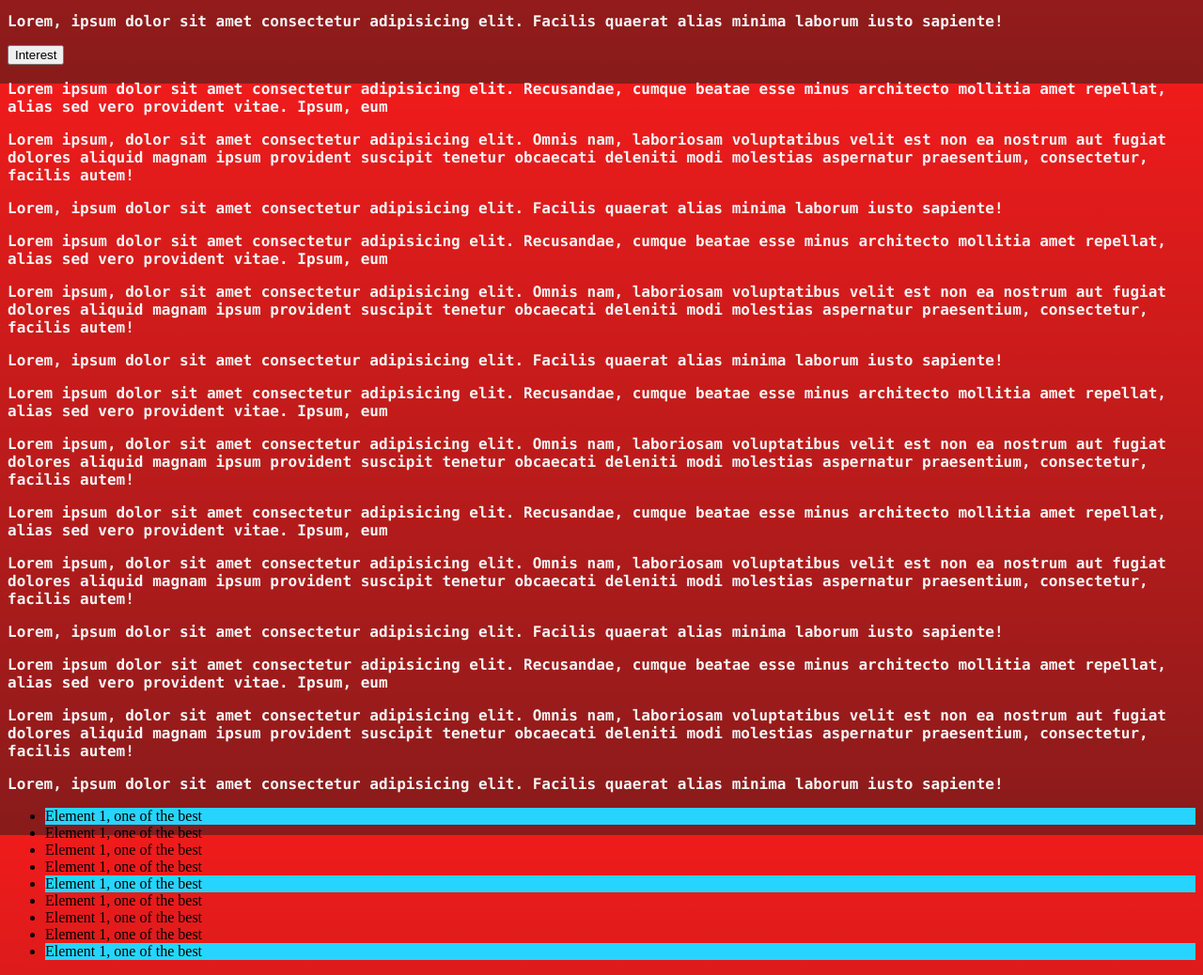
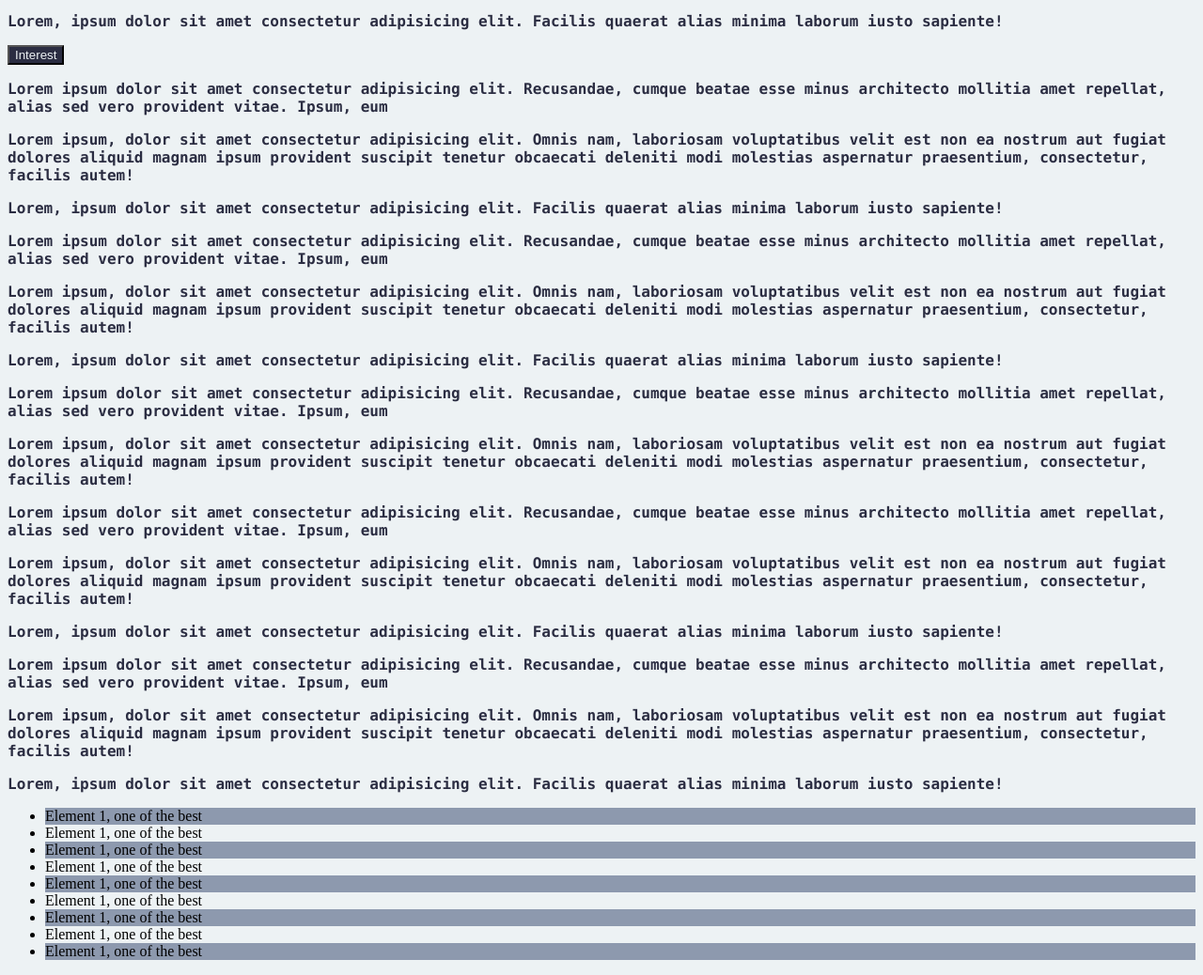
Before and after one commit to Yann-Cesar/portfolio-website, a plain HTML site: page index.html in a window 1280 px wide. Shown: the part 711-1749 px from the top of the page at 94% size. Drawn offline with Linux system fonts and the light colour scheme.

Commit message:
chosen color palette

```diff
--- a/index.html
+++ b/index.html
@@ -10,31 +10,31 @@
     <h1>Welcome to my World Wide Wizardry! (trade mark)</h1>
     <p>Lorem ipsum, dolor sit amet consectetur adipisicing elit. Eos nihil beatae, sapiente rerum quod eligendi reprehenderit at itaque accusantium molestiae earum illo ratione assumenda dignissimos suscipit mollitia explicabo accusamus nisi?</p>
     <div id="box1">
-        <p id="p1">Lorem ipsum dolor sit amet consectetur adipisicing elit. Recusandae, cumque beatae esse minus architecto mollitia amet repellat, alias sed vero provident vitae. Ipsum, eum</p>
+        <p id="pbox">Lorem ipsum dolor sit amet consectetur adipisicing elit. Recusandae, cumque beatae esse minus architecto mollitia amet repellat, alias sed vero provident vitae. Ipsum, eum</p>
     </div>
     <div id="box2">
         <div id="box3"></div>
     </div>
     <p id="p1">Lorem ipsum dolor sit amet consectetur adipisicing elit. Recusandae, cumque beatae esse minus architecto mollitia amet repellat, alias sed vero provident vitae. Ipsum, eum</p>
-    <p id="p2">Lorem ipsum, dolor sit amet consectetur adipisicing elit. Omnis nam, laboriosam voluptatibus velit est non ea nostrum aut fugiat dolores aliquid magnam ipsum provident suscipit tenetur obcaecati deleniti modi molestias aspernatur praesentium, consectetur, facilis autem!</p>
+    <p id="p1">Lorem ipsum, dolor sit amet consectetur adipisicing elit. Omnis nam, laboriosam voluptatibus velit est non ea nostrum aut fugiat dolores aliquid magnam ipsum provident suscipit tenetur obcaecati deleniti modi molestias aspernatur praesentium, consectetur, facilis autem!</p>
     <p id="p1">Lorem ipsum dolor sit amet consectetur adipisicing elit. Recusandae, cumque beatae esse minus architecto mollitia amet repellat, alias sed vero provident vitae. Ipsum, eum</p>
     <p id="p2">Lorem ipsum, dolor sit amet consectetur adipisicing elit. Omnis nam, laboriosam voluptatibus velit est non ea nostrum aut fugiat dolores aliquid magnam ipsum provident suscipit tenetur obcaecati deleniti modi molestias aspernatur praesentium, consectetur, facilis autem!</p>
-    <p id="p3">Lorem, ipsum dolor sit amet consectetur adipisicing elit. Facilis quaerat alias minima laborum iusto sapiente!</p>
+    <p id="p2">Lorem, ipsum dolor sit amet consectetur adipisicing elit. Facilis quaerat alias minima laborum iusto sapiente!</p>
     <a href="https://pokemon.com"><button>Interest</button></a>
     <p id="p1">Lorem ipsum dolor sit amet consectetur adipisicing elit. Recusandae, cumque beatae esse minus architecto mollitia amet repellat, alias sed vero provident vitae. Ipsum, eum</p>
-    <p id="p2">Lorem ipsum, dolor sit amet consectetur adipisicing elit. Omnis nam, laboriosam voluptatibus velit est non ea nostrum aut fugiat dolores aliquid magnam ipsum provident suscipit tenetur obcaecati deleniti modi molestias aspernatur praesentium, consectetur, facilis autem!</p>
-    <p id="p3">Lorem, ipsum dolor sit amet consectetur adipisicing elit. Facilis quaerat alias minima laborum iusto sapiente!</p>
+    <p id="p1">Lorem ipsum, dolor sit amet consectetur adipisicing elit. Omnis nam, laboriosam voluptatibus velit est non ea nostrum aut fugiat dolores aliquid magnam ipsum provident suscipit tenetur obcaecati deleniti modi molestias aspernatur praesentium, consectetur, facilis autem!</p>
+    <p id="p1">Lorem, ipsum dolor sit amet consectetur adipisicing elit. Facilis quaerat alias minima laborum iusto sapiente!</p>
     <p id="p1">Lorem ipsum dolor sit amet consectetur adipisicing elit. Recusandae, cumque beatae esse minus architecto mollitia amet repellat, alias sed vero provident vitae. Ipsum, eum</p>
-    <p id="p2">Lorem ipsum, dolor sit amet consectetur adipisicing elit. Omnis nam, laboriosam voluptatibus velit est non ea nostrum aut fugiat dolores aliquid magnam ipsum provident suscipit tenetur obcaecati deleniti modi molestias aspernatur praesentium, consectetur, facilis autem!</p>
-    <p id="p3">Lorem, ipsum dolor sit amet consectetur adipisicing elit. Facilis quaerat alias minima laborum iusto sapiente!</p>
+    <p id="p1">Lorem ipsum, dolor sit amet consectetur adipisicing elit. Omnis nam, laboriosam voluptatibus velit est non ea nostrum aut fugiat dolores aliquid magnam ipsum provident suscipit tenetur obcaecati deleniti modi molestias aspernatur praesentium, consectetur, facilis autem!</p>
+    <p id="p1">Lorem, ipsum dolor sit amet consectetur adipisicing elit. Facilis quaerat alias minima laborum iusto sapiente!</p>
     <p id="p1">Lorem ipsum dolor sit amet consectetur adipisicing elit. Recusandae, cumque beatae esse minus architecto mollitia amet repellat, alias sed vero provident vitae. Ipsum, eum</p>
-    <p id="p2">Lorem ipsum, dolor sit amet consectetur adipisicing elit. Omnis nam, laboriosam voluptatibus velit est non ea nostrum aut fugiat dolores aliquid magnam ipsum provident suscipit tenetur obcaecati deleniti modi molestias aspernatur praesentium, consectetur, facilis autem!</p>
+    <p id="p1">Lorem ipsum, dolor sit amet consectetur adipisicing elit. Omnis nam, laboriosam voluptatibus velit est non ea nostrum aut fugiat dolores aliquid magnam ipsum provident suscipit tenetur obcaecati deleniti modi molestias aspernatur praesentium, consectetur, facilis autem!</p>
     <p id="p1">Lorem ipsum dolor sit amet consectetur adipisicing elit. Recusandae, cumque beatae esse minus architecto mollitia amet repellat, alias sed vero provident vitae. Ipsum, eum</p>
-    <p id="p2">Lorem ipsum, dolor sit amet consectetur adipisicing elit. Omnis nam, laboriosam voluptatibus velit est non ea nostrum aut fugiat dolores aliquid magnam ipsum provident suscipit tenetur obcaecati deleniti modi molestias aspernatur praesentium, consectetur, facilis autem!</p>
-    <p id="p3">Lorem, ipsum dolor sit amet consectetur adipisicing elit. Facilis quaerat alias minima laborum iusto sapiente!</p>
+    <p id="p1">Lorem ipsum, dolor sit amet consectetur adipisicing elit. Omnis nam, laboriosam voluptatibus velit est non ea nostrum aut fugiat dolores aliquid magnam ipsum provident suscipit tenetur obcaecati deleniti modi molestias aspernatur praesentium, consectetur, facilis autem!</p>
+    <p id="p1">Lorem, ipsum dolor sit amet consectetur adipisicing elit. Facilis quaerat alias minima laborum iusto sapiente!</p>
     <p id="p1">Lorem ipsum dolor sit amet consectetur adipisicing elit. Recusandae, cumque beatae esse minus architecto mollitia amet repellat, alias sed vero provident vitae. Ipsum, eum</p>
-    <p id="p2">Lorem ipsum, dolor sit amet consectetur adipisicing elit. Omnis nam, laboriosam voluptatibus velit est non ea nostrum aut fugiat dolores aliquid magnam ipsum provident suscipit tenetur obcaecati deleniti modi molestias aspernatur praesentium, consectetur, facilis autem!</p>
-    <p id="p3">Lorem, ipsum dolor sit amet consectetur adipisicing elit. Facilis quaerat alias minima laborum iusto sapiente!</p>
+    <p id="p1">Lorem ipsum, dolor sit amet consectetur adipisicing elit. Omnis nam, laboriosam voluptatibus velit est non ea nostrum aut fugiat dolores aliquid magnam ipsum provident suscipit tenetur obcaecati deleniti modi molestias aspernatur praesentium, consectetur, facilis autem!</p>
+    <p id="p1">Lorem, ipsum dolor sit amet consectetur adipisicing elit. Facilis quaerat alias minima laborum iusto sapiente!</p>
     <ul>
         <li>Element 1, one of the best</li>
         <li>Element 1, one of the best</li>
--- a/style.css
+++ b/style.css
@@ -1,52 +1,71 @@
 body{
-    background: linear-gradient(rgb(240, 27, 27), rgb(136, 27, 27));
+    background: #EDF2F4;
+    /*linear-gradient(rgb(240, 27, 27), rgb(136, 27, 27));*/
     background-repeat: no-repeat;
     background-attachment: fixed;
 }
 
 h1{
-    color: white;
+    color: #2B2D42;
     font-family: "Comic Sans MS", "Press Start 2P", sans-serif;
     margin-right: auto;
     margin-left: auto;
-    text-shadow: 3px 3px 5px rgb(84, 0, 0);
+    text-shadow: 3px 3px 5px #EF233C;
 }
 
 p{
-    color: whitesmoke;
+    color: #2B2D42;
     font-family: "consolas", sans-serif;
     font-weight: bold;
 }
 
+#pbox{
+    color: #EDF2F4;
+    font-family: "consolas", sans-serif;
+}
+/*
 a:link{
-    color: black;
+    color: #EDF2F4;
 }
 
 a:visited{
     color: tomato;
 }
-
 a:hover{
-    color: rgb(255, 149, 149);
+    color: #EF233C;
 }
 
 a:active{
-    color: white;
+    color: #EF233C;
+}
+*/
+button{
+    background-color: #2B2D42;
+    color: #EDF2F4;
+}
+
+button:visited{
+    background-color: #2B2D42;
+    color: #EDF2F4;
 }
 
 button:hover{
-    background-color: rgb(231, 195, 17);
+    background-color: #EDF2F4;
+    color: #EF233C;
 }
 
 button:active{
-    background-color: rgb(188, 233, 25);
+    background-color: #EDF2F4;
+    color: #EF233C;
 }
 
 #box1{
     border: 5px solid;
     height: 200px;
     width: 250px;
-    background-color: rgb(30, 16, 16);
+    border-color: #EF233C;
+    background-color: #2B2D42;
+    border-radius: 10%;
 
     position:sticky;
     top: 0;
@@ -116,6 +135,7 @@ button:active{
     top: 25px;
     left: 25px;
 }
+
 /*
 li:nth-child(3){
     background-color: rgb(39, 212, 255);
@@ -124,10 +144,11 @@ li:nth-child(even){
     background-color: rgb(39, 212, 255);
 }
 */
-li:nth-child(4n+1){
-    background-color: rgb(39, 212, 255);
+
+li:nth-child(2n+1){
+    background-color: #8D99AE;
 }
 
 li:hover{
-    color: whitesmoke;
+    color: #EF233C;
 }
```
